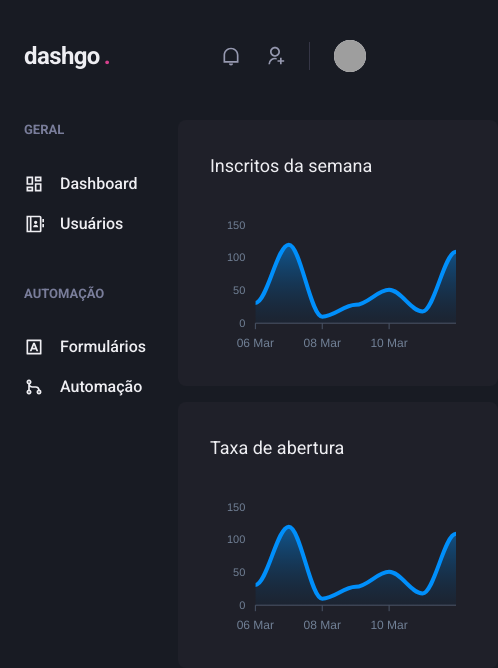
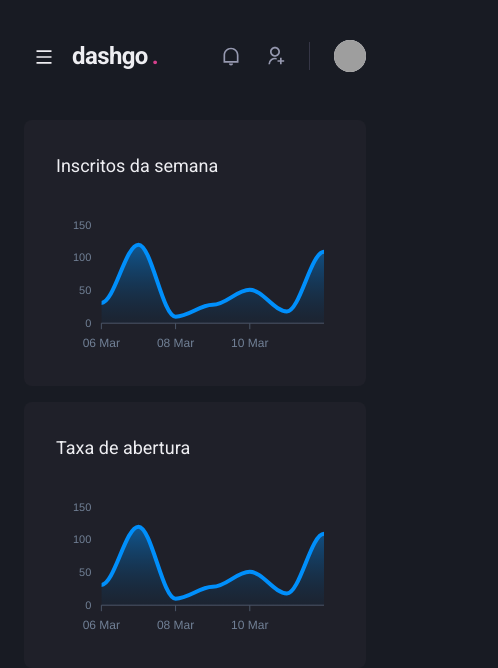
Before and after one commit to brocchirodrigo/dashgo, a Next.js app: page /dashboard in a window 390 px wide. Shown: the top 668 px of the page, 498 px wide, since content can reach past the window. Built offline with nearby package versions, Linux system fonts and the light colour scheme; grey boxes are pictures that could not be loaded.

Commit message:
Sidebar responsivo

```diff
--- a/src/components/Header/index.tsx
+++ b/src/components/Header/index.tsx
@@ -1,4 +1,6 @@
-import { Flex, useBreakpointValue } from "@chakra-ui/react";
+import { useSidebarDrawer } from "@/context/SidebarDrawerContext";
+import { Flex, IconButton, useBreakpointValue, Icon } from "@chakra-ui/react";
+import { RiMenuLine } from "react-icons/ri";
 
 import { Logo } from "./Logo";
 import { NotificationsNav } from "./NotificationsNav";
@@ -6,6 +8,8 @@
 import { SearchBox } from "./SearchBox";
 
 export default function Header() {
+  const { onOpen } = useSidebarDrawer();
+
   const isWideVersion = useBreakpointValue({
     base: false,
     lg: true,
@@ -22,6 +26,18 @@
       px="6"
       align="center"
     >
+      {!isWideVersion && (
+        <IconButton
+          aria-label="Open Navigation"
+          icon={<Icon as={RiMenuLine} />}
+          fontSize={["20", "24"]}
+          variant="unstyled"
+          onClick={onOpen}
+          mt={["2", "3"]}
+          mr="2"
+        ></IconButton>
+      )}
+
       <Logo />
 
       {isWideVersion && <SearchBox />}
--- /dev/null
+++ b/src/components/Sidebar/SidebarNav.tsx
@@ -0,0 +1,32 @@
+import { Stack } from "@chakra-ui/react";
+
+import {
+  RiContactsBookLine,
+  RiDashboardLine,
+  RiGitMergeLine,
+  RiInputMethodLine,
+} from "react-icons/ri";
+
+import { NavLink } from "./NavLink";
+import { NavSection } from "./NavSection";
+export function SidebarNav() {
+  return (
+    <Stack spacing="12" align="flex-start">
+      <NavSection title="GERAL">
+        <NavLink href="/dashboard" icon={RiDashboardLine}>
+          Dashboard
+        </NavLink>
+
+        <NavLink href="/users" icon={RiContactsBookLine}>
+          Usuários
+        </NavLink>
+      </NavSection>
+
+      <NavSection title="AUTOMAÇÃO">
+        <NavLink icon={RiInputMethodLine}>Formulários</NavLink>
+
+        <NavLink icon={RiGitMergeLine}>Automação</NavLink>
+      </NavSection>
+    </Stack>
+  );
+}
--- a/src/components/Sidebar/index.tsx
+++ b/src/components/Sidebar/index.tsx
@@ -1,35 +1,44 @@
-import { Box, Stack } from "@chakra-ui/react";
-
 import {
-  RiContactsBookLine,
-  RiDashboardLine,
-  RiGitMergeLine,
-  RiInputMethodLine,
-} from "react-icons/ri";
-
-import { NavLink } from "./NavLink";
-import { NavSection } from "./NavSection";
+  Box,
+  Drawer,
+  DrawerBody,
+  DrawerCloseButton,
+  DrawerContent,
+  DrawerHeader,
+  DrawerOverlay,
+  useBreakpointValue,
+} from "@chakra-ui/react";
+import { SidebarNav } from "./SidebarNav";
+import { useSidebarDrawer } from "../../context/SidebarDrawerContext";
 
 export default function Sidebar() {
+  const { isOpen, onClose } = useSidebarDrawer();
+
+  const isDrawerSidebar = useBreakpointValue({
+    base: true,
+    lg: false,
+  });
+
+  if (isDrawerSidebar) {
+    return (
+      <Drawer isOpen={isOpen} placement="left" onClose={onClose}>
+        <DrawerOverlay>
+          <DrawerContent bg="gray.800" padding="4">
+            <DrawerCloseButton mt="6" />
+            <DrawerHeader>Navegação</DrawerHeader>
+
+            <DrawerBody>
+              <SidebarNav />
+            </DrawerBody>
+          </DrawerContent>
+        </DrawerOverlay>
+      </Drawer>
+    );
+  }
+
   return (
     <Box as="aside" w="64" mr="8">
-      <Stack spacing="12" align="flex-start">
-        <NavSection title="GERAL">
-          <NavLink href="/dashboard" icon={RiDashboardLine}>
-            Dashboard
-          </NavLink>
-
-          <NavLink href="/users" icon={RiContactsBookLine}>
-            Usuários
-          </NavLink>
-        </NavSection>
-
-        <NavSection title="AUTOMAÇÃO">
-          <NavLink icon={RiInputMethodLine}>Formulários</NavLink>
-
-          <NavLink icon={RiGitMergeLine}>Automação</NavLink>
-        </NavSection>
-      </Stack>
+      <SidebarNav />
     </Box>
   );
 }
--- /dev/null
+++ b/src/context/SidebarDrawerContext.tsx
@@ -0,0 +1,33 @@
+import { useDisclosure, UseDisclosureReturn } from "@chakra-ui/react";
+import { useRouter } from "next/router";
+import { createContext, ReactNode, useContext, useEffect } from "react";
+
+interface SidebarDrawerProviderProps {
+  children: ReactNode;
+}
+
+type SidebarDrawerContextData = UseDisclosureReturn;
+
+const SidebarDrawerContext = createContext({} as SidebarDrawerContextData);
+
+SidebarDrawerContext.displayName = "SidebarContext";
+
+export function SidebarDrawerProvider({
+  children,
+}: SidebarDrawerProviderProps) {
+  const disclosure = useDisclosure();
+  const router = useRouter();
+
+  useEffect(() => {
+    disclosure.onClose();
+    // eslint-disable-next-line react-hooks/exhaustive-deps
+  }, [router.asPath]);
+
+  return (
+    <SidebarDrawerContext.Provider value={disclosure}>
+      {children}
+    </SidebarDrawerContext.Provider>
+  );
+}
+
+export const useSidebarDrawer = () => useContext(SidebarDrawerContext);
--- a/src/pages/_app.tsx
+++ b/src/pages/_app.tsx
@@ -1,11 +1,14 @@
 import type { AppProps } from "next/app";
 import { ChakraProvider } from "@chakra-ui/react";
 import { theme } from "../styles/theme";
+import { SidebarDrawerProvider } from "@/context/SidebarDrawerContext";
 
 export default function App({ Component, pageProps }: AppProps) {
   return (
     <ChakraProvider theme={theme}>
-      <Component {...pageProps} />
+      <SidebarDrawerProvider>
+        <Component {...pageProps} />
+      </SidebarDrawerProvider>
     </ChakraProvider>
   );
 }
```
